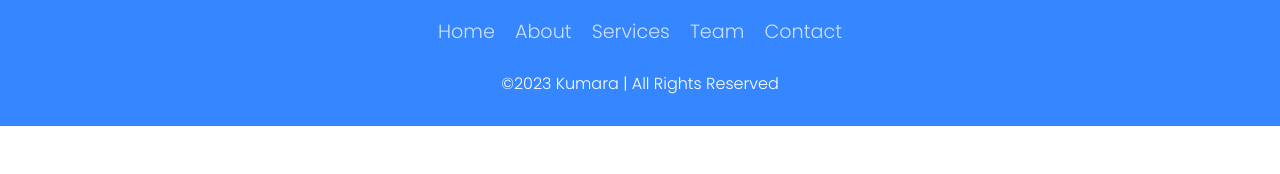
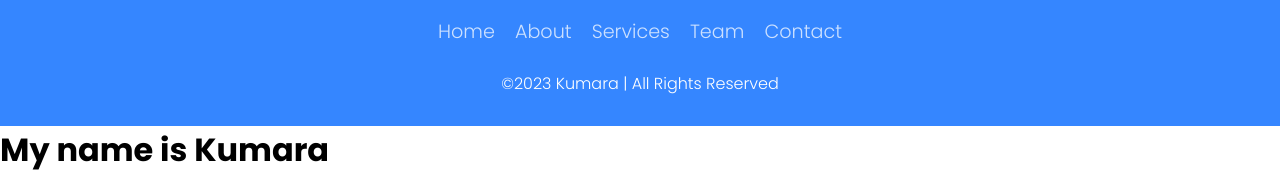
Before and after one commit to Kum023/ASK, a plain HTML site: page index.html in a window 1280 px wide. Shown: the part 4469-4643 px from the top of the page. Before the commit the page ends 4595 px from the top, so only its background shows below. Drawn offline with nearby package versions, Linux system fonts and the light colour scheme.

Commit message:
Second Commit

```diff
--- a/index.html
+++ b/index.html
@@ -207,3 +207,8 @@
 
 </body>
 </html>
+
+
+
+
+<h1>My name is Kumara</h1>
```
